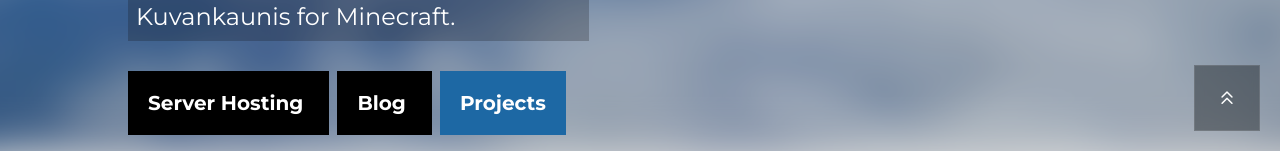
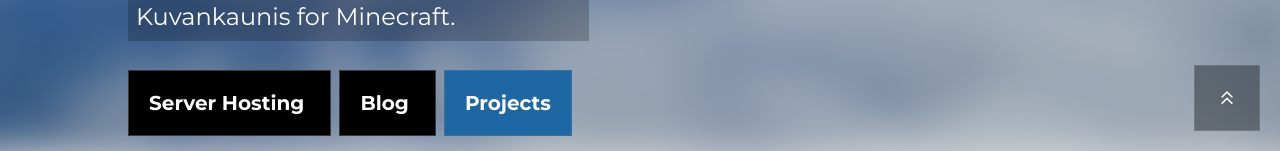
Before and after one commit to SpaceGameDev568/spacegamedev.com, an Astro site: page / in a window 1280 px wide. Shown: the part 649-800 px from the top of the page. Built offline with nearby package versions, Linux system fonts and the light colour scheme; Astro itself is replaced by a stand-in of ours.

Commit message:
Add button borders

```diff
--- a/src/components/buttons/ActionButton.astro
+++ b/src/components/buttons/ActionButton.astro
@@ -20,7 +20,7 @@
 const variantClass = colorVariants[variant] || colorVariants['primary'];
 ---
 
-<a href={link} class={`text-white lg:text-xl lg:p-5 p-3 font-bold duration-300 box-border hover:ring-4 select-none ${variantClass}`}>
+<a href={link} class={`text-white lg:text-xl lg:p-5 p-3 font-bold duration-300 box-border hover:ring-4 select-none ${variantClass} border border-gray-500/50`}>
 	{title}
 </a>
 
```
